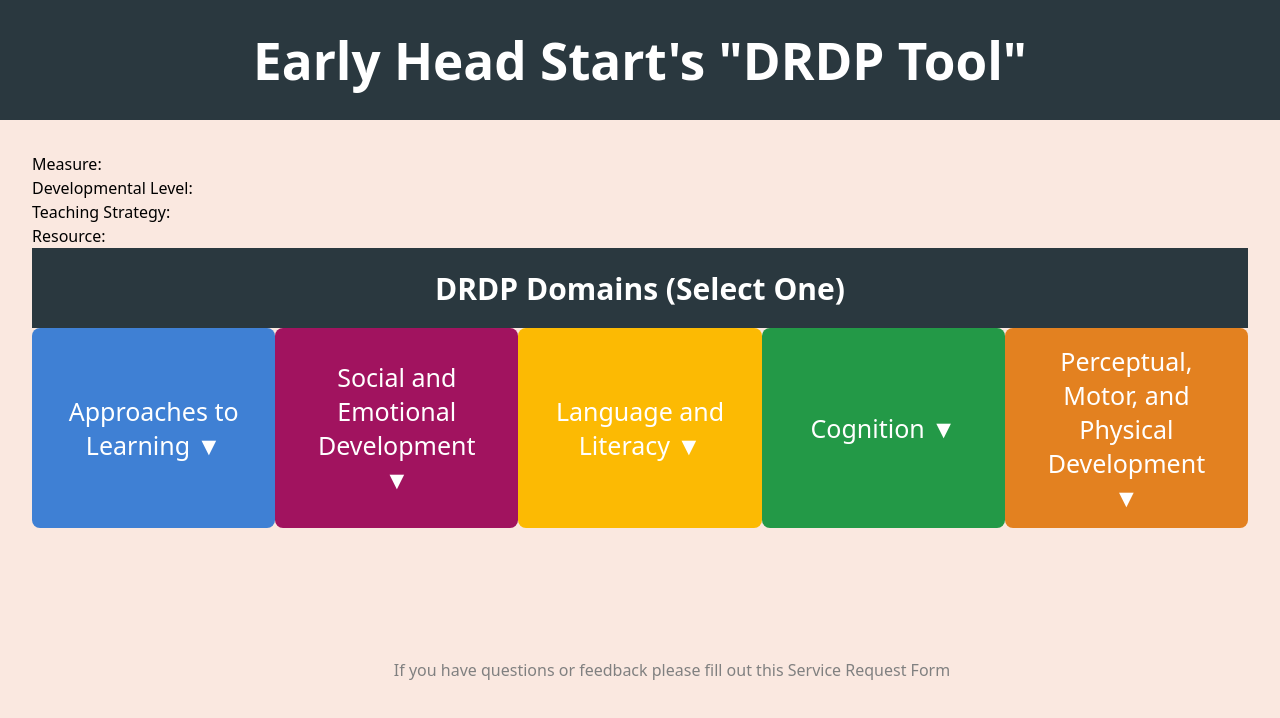
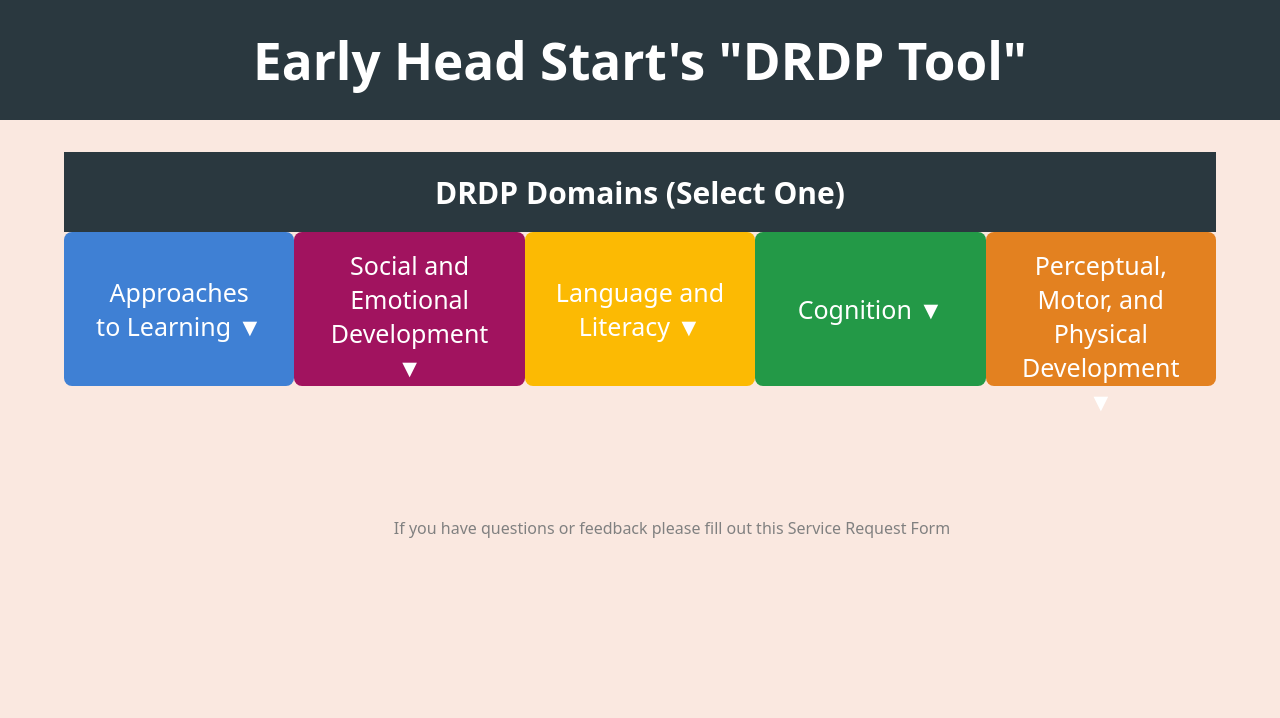
Before and after one commit to kylelin23/EHS_webpage, a React (Vite) app: page /dataPage in a window 1280 px wide. Shown: the top 718 px of the page. Built offline with nearby package versions, Linux system fonts and the light colour scheme.

Commit message:
Make flexible

```diff
--- a/src/dataPage.css
+++ b/src/dataPage.css
@@ -74,8 +74,8 @@
 }
 
 .measureCategory {
-  height: 200px;
-  width: 300px;
+  height: 12vw;
+  width: 18vw;
   font-size: 25px;
   background-color: black;
   color: white
@@ -199,7 +199,7 @@
 .bar {
   background-color: #2a383f;
   height: 80px;
-  width: 1500px;
+  width: 90vw;
   color: white;
   display: flex;
   justify-content: center;
@@ -222,19 +222,19 @@
 
 .developmentalLevelOuterContainer {
   background-color: #97d4e8;
-  width: 1460px;
+  width: 90vw;
   padding: 20px;
 }
 
 .teachingStratOuterContainer {
   background-color: #6eabcc;
-  width: 1460px;
+  width: 90vw;
   padding: 20px;
 }
 
 .resourcesOuterContainer {
   background-color: #5c88a1;
-  width: 1460px;
+  width: 90vw;
   padding: 20px;
 }
 
--- a/src/dataPage.jsx
+++ b/src/dataPage.jsx
@@ -221,11 +221,11 @@
 
 
     <div className = "body">
-
+{/*
       <div className = "testingText">Measure: {selectedMeasure} </div>
       <div className = "testingText">Developmental Level: {selectedDevelopmentalLevel} </div>
       <div className = "testingText">Teaching Strategy: {selectedTeachingStrats} </div>
-      <div className = "testingText">Resource: {selectedResources} </div>
+      <div className = "testingText">Resource: {selectedResources} </div> */}
 
       <div style = {{display: "flex", justifyContent: 'center'}}>
         <div className = "bar">
```
